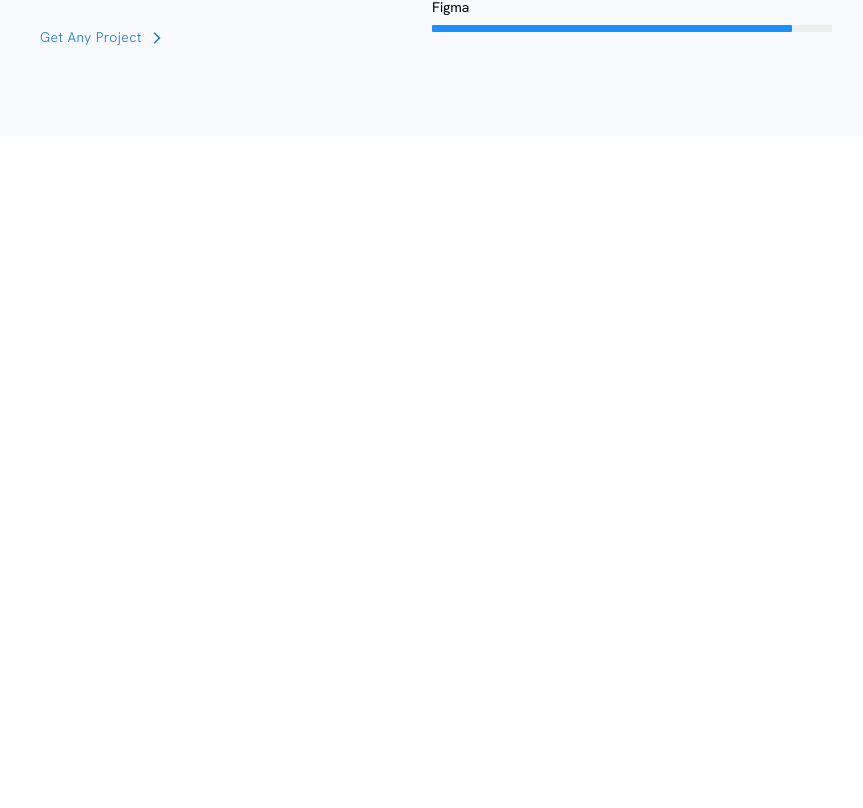
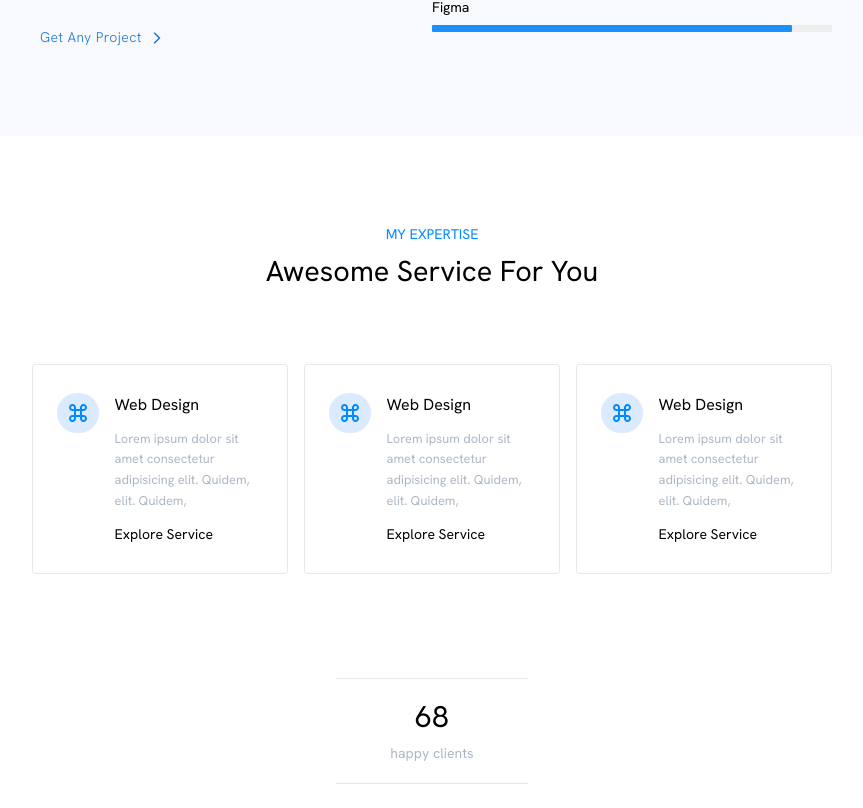
Before and after one commit to saeidniyabati2/myportfolio, a Next.js app: page / in a window 1280 px wide. Shown: the part 1632-2440 px from the top of the page, without its empty margins (208-1071 px from the left). Before the commit the page ends 1768 px from the top, so only its background shows below. Built offline with nearby package versions, Linux system fonts and the light colour scheme.

Commit message:
fixing desktop style in experties

```diff
--- a/src/components/Experties.tsx
+++ b/src/components/Experties.tsx
@@ -5,14 +5,14 @@ export const Experties: React.FC = () => {
   return (
     <section className="w-full flex flex-col px-4 md:px-[15rem] py-12 md:pb-10">
       {/* container of title */}
-      <div className="w-full  flex flex-col items-center">
+      <div className="w-full  flex flex-col items-center md:mt-10">
         <p className="text-sm text-mainButton">MY EXPERTISE</p>
-        <h2 className="text-[1.4rem] md:text-[1.8rem]  leading-relaxed md:leading-snug max-w-[35rem]  text-center md:text-start md:max-w-[25rem]">
+        <h2 className="text-[1.4rem] md:text-[1.8rem]  leading-relaxed md:leading-snug max-w-[35rem]  text-center md:text-start md:max-w-[25rem] md:mt-2">
           Awesome Service For You
         </h2>
       </div>
       {/* container of of cards */}
-      <div className="w-full flex flex-col md:flex-row md:pt-10 gap-x-4  mt-10 md:mt-0 gap-y-5 md:gap-y-0">
+      <div className="w-full flex flex-col md:flex-row md:pt-10 gap-x-4  mt-10 md:mt-8 gap-y-5 md:gap-y-0">
         {/* first card */}
         <ExpertiesCard
           title="Web Design"
--- a/src/pages/index.tsx
+++ b/src/pages/index.tsx
@@ -15,11 +15,11 @@ const Home = () => {
   return (
     <ContainerBlock>
       <Hero />
-       <AboutMe />
+      <AboutMe />
       <SkillSet />
-      {/* <Experties />
+      <Experties />
       <AchivementCounts />
-      <EducatExperience />
+      {/*<EducatExperience />
       <Gallery />
       <Comments />
       <Blogs /> */}
```
